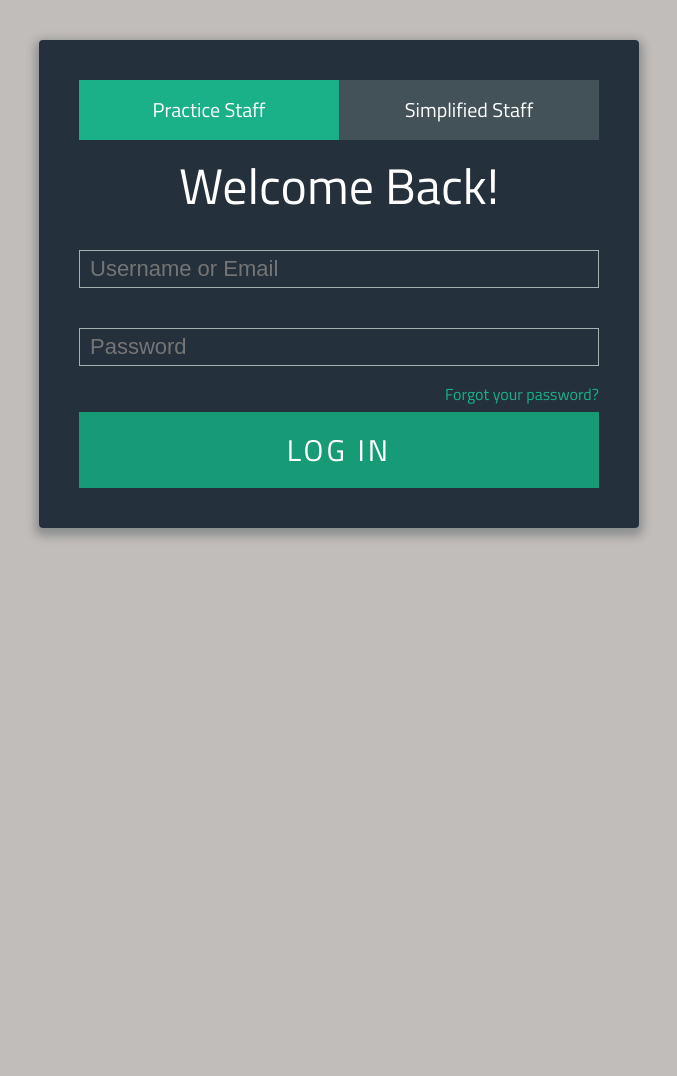
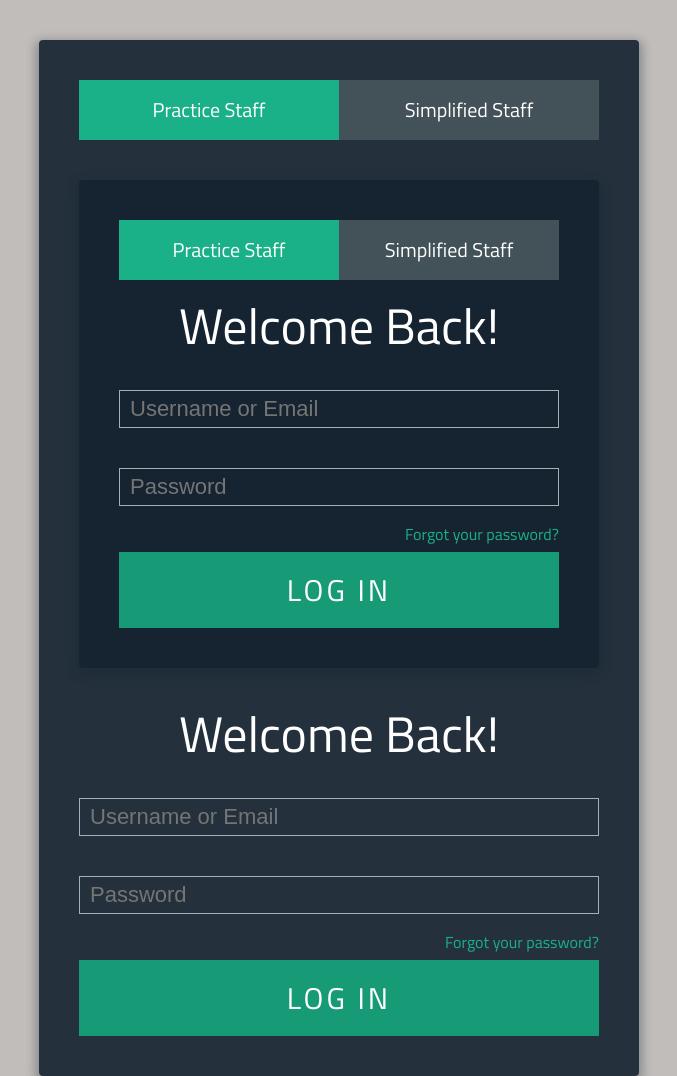
Before and after one commit to coreyrobison/billingSimplified, a plain HTML site: page app/index.html at #!/login/billing-login in a window 1280 px wide. Shown: the top 1076 px of the page, without its empty margins (301-978 px from the left). Before the commit the page ends 800 px from the top, so only its background shows below. Drawn offline with nearby package versions, Linux system fonts and the light colour scheme; some packages are replaced by stand-ins of ours.

Commit message:
login stuff

```diff
--- a/app/app.config.js
+++ b/app/app.config.js
@@ -4,18 +4,22 @@ angular.module('app', ['ui.router']).config(function ($stateProvider, $urlRouter
 
         .state('login', {
             url: '/login',
-            templateUrl: 'components/login/loginView.html',
+            templateUrl: 'components/login/defaultLoginView.html',
             // controller: 'loginCtrl'
+        })
+        .state('login.billing', {
+            url: '/billing-login',
+            templateUrl: 'components/login/billingLoginView.html'
         })
 
         .state('doctorHomepage', {
-            url: '/doctorHomepage',
+            url: '/doctor-homepage',
             templateUrl: 'components/doctor/doctorView.html',
             // controller: 'doctorHomepageCtrl'
         })
 
         .state('billingHomepage', {
-            url: '/billingHomepage',
+            url: '/billing-homepage',
             templateUrl: 'components/billing/billingView.html',
             // controller: 'billingHomepageCtrl'
         })
--- a/app/assets/styles/main.css
+++ b/app/assets/styles/main.css
@@ -108,3 +108,19 @@ textarea {
   border: 0;
   padding:15px 0;
 }
+
+.doctor-toggle2 {
+  background-color: #1ab188;
+  width: 50%;
+  height: 60px;
+  font-size: 20px;
+  padding-top: 20px;
+}
+
+.billing-toggle2 {
+  background-color: #435159;
+  width: 50%;
+  height: 60px;
+  font-size: 20px;
+  padding-top: 20px;
+}
--- /dev/null
+++ b/app/components/login/billingLoginView.html
@@ -0,0 +1,29 @@
+<body>
+    <main class="form">
+        <header class="toggle-container">
+            <nav>
+                <ul class="toggle-buttons">
+                    <li class="doctor-toggle2">Practice Staff</li>
+                    <li class="billing-toggle2">Simplified Staff</li>
+                </ul>
+            </nav>
+        </header>
+        <ui-view></ui-view>
+        <section>
+
+            <h1 style="color:white; text-align:center; font-size:50px;">Welcome Back!</h1>
+
+            <form class="login" method="post" action="index.html">
+                <p><input id="login-name" type="text" name="login" value="" placeholder="Username or Email"></p>
+                <p><input id="login-password" type="password" name="password" value="" placeholder="Password"></p>
+            </form>
+
+            <div class="login-help">
+                <p style="color:#1ab188">Forgot your password?</p>
+            </div>
+
+            <p><input id="login-submit" type="submit" name="commit" value="LOG IN"></p>
+
+        </section>
+    </main>
+</body>
```
Also changed, not shown: app/components/login/defaultLoginView.html (renamed from app/components/login/loginView.html).
